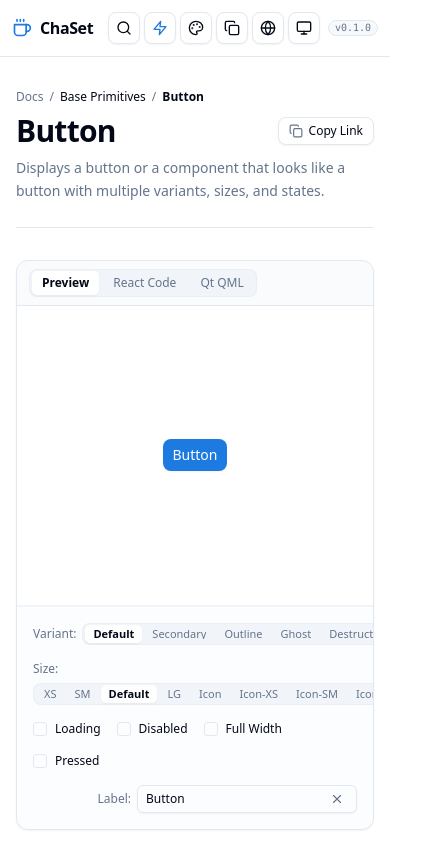
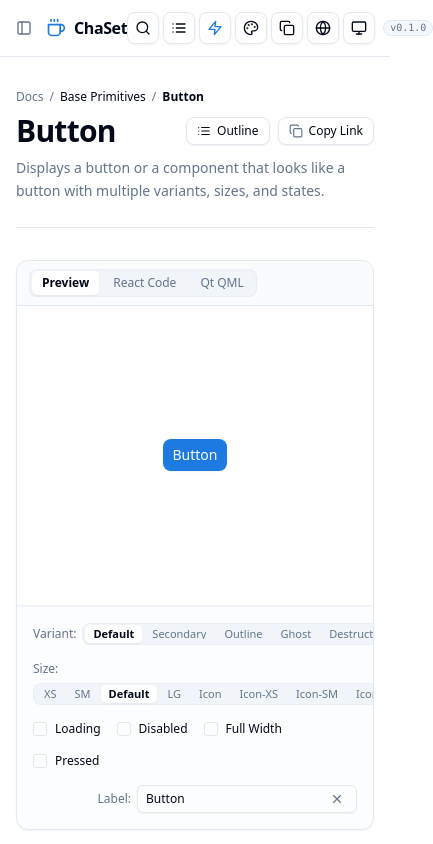
Before and after one commit to ChahuProject/cha-set, a React (Vite) app in the folder packages/react/examples/basic/: page /#/components/button in a window 390 px wide. Shown: the top 844 px of the page, 433 px wide, since content can reach past the window. Built offline with nearby package versions, Linux system fonts and the light colour scheme.

Commit message:
feat(showcase): add responsive mobile drawer for sidebar and table of contents

```diff
--- a/packages/react/examples/basic/src/App.tsx
+++ b/packages/react/examples/basic/src/App.tsx
@@ -21,6 +21,11 @@ import {
   CANONICAL_SCALE_STEPS,
   ChaSetI18nProvider,
   DEFAULT_THEME_CONFIG,
+  SheetRoot,
+  SheetContent,
+  SheetHeader,
+  SheetTitle,
+  ChaSetLogoIcon,
   type ThemeConfig,
 } from '@chahu/cha-set';
 import { type ThemeOverrides } from './components/ThemeTuner';
@@ -28,7 +33,8 @@ import { ExportModal } from './components/ExportModal';
 import { CommandSearchModal } from './components/CommandSearchModal';
 import { ErrorBoundary } from './components/ErrorBoundary';
 import { Header } from './layout/Header';
-import { Sidebar } from './layout/Sidebar';
+import { Sidebar, NavigationContent } from './layout/Sidebar';
+import { TocProvider } from './layout/TocContext';
 import { useRouter } from './router/useRouter';
 import { ButtonDocPage } from './pages/components/ButtonDocPage';
 import { ScrollAreaDocPage } from './pages/components/ScrollAreaDocPage';
@@ -653,6 +659,7 @@ export function App() {
 
   const [exportModalOpen, setExportModalOpen] = useState(false);
   const [searchModalOpen, setSearchModalOpen] = useState(false);
+  const [mobileNavOpen, setMobileNavOpen] = useState(false);
 
   const themeConfig: ThemeConfig = {
     version: 1,
@@ -885,6 +892,7 @@ export function App() {
 
   return (
     <ChaSetI18nProvider>
+      <TocProvider>
         <div className="min-h-screen bg-background text-foreground flex flex-col selection:bg-primary/20">
           {/* Top Navbar */}
           <Header
@@ -894,11 +902,12 @@ export function App() {
             onOpenTuner={() => navigate('#/get-started/theme-tuner')}
             isTunerActive={currentHash === '#/get-started/theme-tuner'}
             onOpenExport={() => setExportModalOpen(true)}
+            onOpenSidebar={() => setMobileNavOpen(true)}
           />
 
           {/* Main 2-Column Showcase Layout */}
           <div className="flex flex-1">
-          {/* Left SSOT Navigation Sidebar */}
+            {/* Left SSOT Navigation Sidebar (Desktop Persistent >= md) */}
             <Sidebar currentHash={currentHash} />
 
             {/* Right Main Documentation Viewport */}
@@ -908,6 +917,22 @@ export function App() {
               </ErrorBoundary>
             </div>
           </div>
+
+          {/* Mobile Navigation Drawer Sheet (< md) */}
+          <SheetRoot open={mobileNavOpen} onOpenChange={setMobileNavOpen}>
+            <SheetContent side="left" className="w-72 max-w-[85vw] p-0" aria-label="Navigation">
+              <SheetHeader className="p-4 pb-2 border-b border-border flex flex-row items-center gap-2">
+                <ChaSetLogoIcon className="size-5 text-primary shrink-0" />
+                <SheetTitle className="text-sm font-bold">ChaSet Docs</SheetTitle>
+              </SheetHeader>
+              <ScrollArea className="h-[calc(100vh-4.5rem)]" viewportClassName="p-4">
+                <NavigationContent
+                  currentHash={currentHash}
+                  onItemClick={() => setMobileNavOpen(false)}
+                />
+              </ScrollArea>
+            </SheetContent>
+          </SheetRoot>
 
           {/* Quick Search Dialog (Cmd+K) */}
           <CommandSearchModal
@@ -934,6 +959,7 @@ export function App() {
             format={(v) => `界面缩放 ${Math.round(v * 100)}%`}
           />
         </div>
+      </TocProvider>
     </ChaSetI18nProvider>
   );
 }
--- a/packages/react/examples/basic/src/layout/DocLayout.tsx
+++ b/packages/react/examples/basic/src/layout/DocLayout.tsx
@@ -1,6 +1,7 @@
 import React from 'react';
-import { CopyButton, Separator } from '@chahu/cha-set';
+import { Button, CopyButton, Separator, ListIcon } from '@chahu/cha-set';
 import { TableOfContents, type TocItem } from './TableOfContents';
+import { useToc } from './TocContext';
 
 export interface DocLayoutProps {
   category: string;
@@ -18,6 +19,7 @@ export function DocLayout({
   children,
 }: DocLayoutProps) {
   const contentRef = React.useRef<HTMLDivElement>(null);
+  const { items, setTocOpen } = useToc();
 
   return (
     <div className="flex w-full min-w-0 justify-center">
@@ -38,6 +40,18 @@ export function DocLayout({
               {title}
             </h1>
             <div className="flex items-center gap-2">
+              {items.length > 0 && (
+                <Button
+                  type="button"
+                  variant="outline"
+                  size="sm"
+                  onClick={() => setTocOpen(true)}
+                  className="xl:hidden gap-1.5 cursor-pointer"
+                >
+                  <ListIcon className="size-3.5" />
+                  <span>Outline</span>
+                </Button>
+              )}
               <CopyButton
                 variant="outline"
                 size="sm"
--- a/packages/react/examples/basic/src/layout/Header.tsx
+++ b/packages/react/examples/basic/src/layout/Header.tsx
@@ -25,7 +25,10 @@ import {
   MoonIcon,
   FileTextIcon,
   Maximize2Icon,
+  PanelLeftIcon,
+  ListIcon,
 } from '@chahu/cha-set';
+import { useToc } from './TocContext';
 
 export interface HeaderProps {
   mode: string;
@@ -34,6 +37,7 @@ export interface HeaderProps {
   onOpenTuner: () => void;
   isTunerActive: boolean;
   onOpenExport: () => void;
+  onOpenSidebar?: () => void;
 }
 
 export function Header({
@@ -43,9 +47,11 @@ export function Header({
   onOpenTuner,
   isTunerActive,
   onOpenExport,
+  onOpenSidebar,
 }: HeaderProps) {
   const { preference, setPreference, supportedLocales, locale, t } = useChaSetI18n();
   const activeLocaleMeta = supportedLocales.find((l) => l.code === locale) || { nativeName: locale, code: locale };
+  const tocContext = useToc();
 
   return (
     <header
@@ -54,7 +60,19 @@ export function Header({
     >
       <div className="flex h-14 items-center justify-between px-3 sm:px-4 md:px-6">
         {/* Brand Group */}
-        <div className="flex items-center gap-2 sm:gap-3 shrink-0">
+        <div className="flex items-center gap-1.5 sm:gap-3 shrink-0">
+          {onOpenSidebar && (
+            <Button
+              type="button"
+              variant="ghost"
+              size="icon"
+              onClick={onOpenSidebar}
+              className="md:hidden -ml-1 text-muted-foreground hover:text-foreground"
+              aria-label="Open navigation sidebar"
+            >
+              <PanelLeftIcon className="size-4" />
+            </Button>
+          )}
           <a href="#/get-started/introduction" className="flex items-center gap-2 font-bold text-foreground hover:opacity-85 transition-opacity">
             <ChaSetLogoIcon className="size-5 text-primary shrink-0" />
             <span className="hidden min-[380px]:inline text-base tracking-tight font-bold">ChaSet</span>
@@ -93,6 +111,22 @@ export function Header({
               <SearchIcon className="size-4" />
             </Button>
           </Tooltip>
+
+          {/* Mobile/Tablet Table of Contents Trigger (< xl) */}
+          {tocContext.items.length > 0 && (
+            <Tooltip content={t('showcase.onThisPage', 'On this page')} side="bottom">
+              <Button
+                type="button"
+                variant="outline"
+                size="icon"
+                onClick={() => tocContext.setTocOpen(true)}
+                className="inline-flex xl:hidden"
+                aria-label={t('showcase.onThisPage', 'On this page')}
+              >
+                <ListIcon className="size-4" />
+              </Button>
+            </Tooltip>
+          )}
 
           {/* Quick Jump Dropdown Menu */}
           <DropdownMenu>
--- a/packages/react/examples/basic/src/layout/TableOfContents.tsx
+++ b/packages/react/examples/basic/src/layout/TableOfContents.tsx
@@ -3,8 +3,14 @@ import {
   ScrollArea,
   TableOfContents as ChaSetTableOfContents,
   flattenTocItems,
+  SheetRoot,
+  SheetContent,
+  SheetHeader,
+  SheetTitle,
+  ListIcon,
   type TocItem,
 } from '@chahu/cha-set';
+import { useToc } from './TocContext';
 
 export type { TocItem };
 
@@ -208,6 +214,12 @@ export function TableOfContents({ items: propItems, containerRef }: TableOfConte
 
   const items = outline;
   const [activeId, setActiveId] = useState<string>(() => items[0]?.id || '');
+  const { setItems: setContextItems, tocOpen, setTocOpen } = useToc();
+
+  useEffect(() => {
+    setContextItems(items);
+    return () => setContextItems([]);
+  }, [items, setContextItems]);
 
   useEffect(() => {
     if (items.length > 0 && !items.some((item) => item.id === activeId)) {
@@ -307,6 +319,8 @@ export function TableOfContents({ items: propItems, containerRef }: TableOfConte
   };
 
   return (
+    <>
+      {/* Desktop Persistent Sidebar (>= xl) */}
       <aside className="w-56 shrink-0 hidden xl:block border-l border-border h-[calc(100vh-3.5rem)] sticky top-14 text-xs bg-background/50 overflow-hidden">
         <ScrollArea className="h-full w-full" viewportClassName="p-6">
           <ChaSetTableOfContents
@@ -320,5 +334,32 @@ export function TableOfContents({ items: propItems, containerRef }: TableOfConte
           />
         </ScrollArea>
       </aside>
+
+      {/* Mobile / Tablet Responsive TOC Drawer Sheet (< xl) */}
+      <SheetRoot open={tocOpen} onOpenChange={setTocOpen}>
+        <SheetContent side="right" className="w-72 max-w-[85vw] p-0" aria-label="Table of Contents">
+          <SheetHeader className="p-4 pb-2 border-b border-border">
+            <SheetTitle className="text-sm font-semibold flex items-center gap-2">
+              <ListIcon className="size-4 text-primary" />
+              <span>On this page</span>
+            </SheetTitle>
+          </SheetHeader>
+          <ScrollArea className="h-[calc(100vh-4.5rem)]" viewportClassName="p-4">
+            <ChaSetTableOfContents
+              items={items}
+              activeId={activeId}
+              title="On this page"
+              showTitle={false}
+              showTrack={true}
+              targetOffset={bannerOffset}
+              onSelect={(item, e) => {
+                scrollToSection(e as any, item.id);
+                setTocOpen(false);
+              }}
+            />
+          </ScrollArea>
+        </SheetContent>
+      </SheetRoot>
+    </>
   );
 }
--- /dev/null
+++ b/packages/react/examples/basic/src/layout/TocContext.tsx
@@ -0,0 +1,35 @@
+import React, { createContext, useContext, useState } from 'react';
+import type { TocItem } from '@chahu/cha-set';
+
+export interface TocContextValue {
+  items: TocItem[];
+  setItems: (items: TocItem[]) => void;
+  tocOpen: boolean;
+  setTocOpen: (open: boolean) => void;
+}
+
+const TocContext = createContext<TocContextValue | null>(null);
+
+export function TocProvider({ children }: { children: React.ReactNode }) {
+  const [items, setItems] = useState<TocItem[]>([]);
+  const [tocOpen, setTocOpen] = useState(false);
+
+  return (
+    <TocContext.Provider value={{ items, setItems, tocOpen, setTocOpen }}>
+      {children}
+    </TocContext.Provider>
+  );
+}
+
+export function useToc(): TocContextValue {
+  const ctx = useContext(TocContext);
+  if (!ctx) {
+    return {
+      items: [],
+      setItems: () => {},
+      tocOpen: false,
+      setTocOpen: () => {},
+    };
+  }
+  return ctx;
+}
```
Also changed, not shown: packages/react/examples/basic/src/layout/Sidebar.tsx (+16 -4 lines), 2 other files (tests, documents, lock files or other folders). Lines whose indentation alone changed are shown as unchanged.
